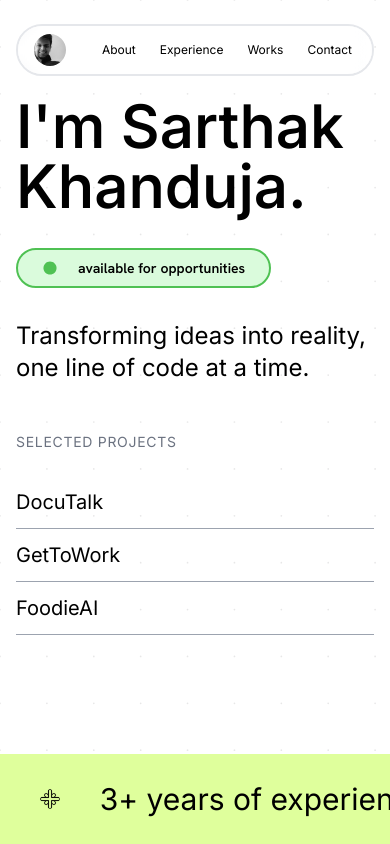
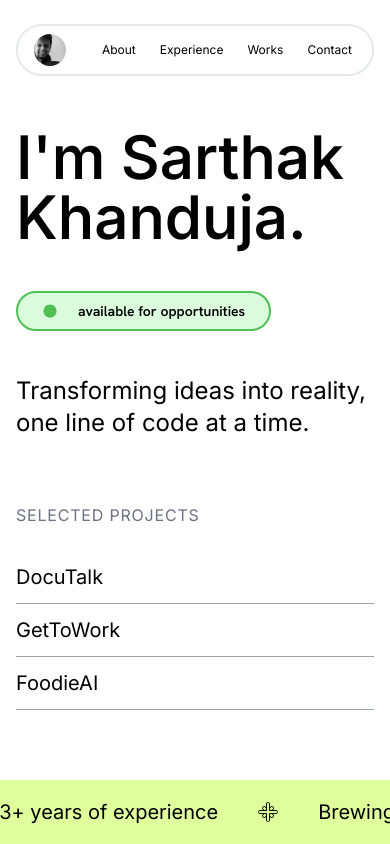
Before and after one commit to sarthakkhanduja/portfolio, a React (Vite) app in the folder client/: page / in a window 390 px wide. Shown: the top 844 px of the page. Built offline with nearby package versions, Linux system fonts and the light colour scheme.

Commit message:
Fixed Home Page Responsiveness

```diff
--- a/client/src/components/Home.tsx
+++ b/client/src/components/Home.tsx
@@ -44,7 +44,7 @@ function Home({onScrollToHome, onScrollToExperience, onScrollToWorks, onScrollTo
     };
 
     return (
-        <div className="w-full min-h-screen flex flex-col bg-cover bg-center" style={{ backgroundImage: `url(${backgroundImage})` }}>
+        <div className="w-full min-h-screen flex flex-col">
 
             {/* Navbar */}
            <div className={`z-10 fixed top-0 left-0 w-full flex flex-row flex-grow items-center py-6 px-4 md:px-10 justify-center transition-all duration-300 ${hideNav ? 'md:hidden' : ''} `}>
@@ -55,7 +55,7 @@ function Home({onScrollToHome, onScrollToExperience, onScrollToWorks, onScrollTo
                         <h5 className="hidden md:block font-display text-xl">sarthakkhanduja. </h5>
                     </div>
 
-                    <div className={`flex-row flex justify-end items-center  py-2 rounded-[2rem] transition-all duration-300  backdrop-blur-md bg-white/50 pr-2 md:pr-0`}>
+                    <div className={`flex-row flex justify-end items-center py-2 rounded-[2rem] transition-all duration-300  backdrop-blur-md bg-white/50 pr-2 md:pr-0`}>
                         <NavbarListItem label="About" onClick={() => setActiveComponent(<About onClose={handleClose} />)} />
                         <NavbarListItem label="Experience" onClick={onScrollToExperience} />
                         <NavbarListItem label="Works" onClick={onScrollToWorks} />
@@ -65,9 +65,9 @@ function Home({onScrollToHome, onScrollToExperience, onScrollToWorks, onScrollTo
             </div>
 
             {/* Main Content */}
-            <div className={`flex-grow flex flex-col md:flex-row md:justify-around w-full md:items-center px-4 md:px-6 transition-all duration-300  ${activeComponent ? 'blur-md' : ''}`}>
+            <div className={`flex-grow flex flex-col gap-4 sm:gap-0 justify-center md:flex-row md:justify-around w-full md:items-center px-4 md:px-6 transition-all duration-300  ${activeComponent ? 'blur-md' : ''}`}>
 
-                <div className="flex flex-col pb-2 mt-24 lg:mt-12 md:w-3/5 ">
+                <div className="flex flex-col gap-3 sm:gap-0 pb-2 mt-24 lg:mt-12 md:w-3/5 ">
                     <div className="flex flex-col pb-8 text-6xl sm:text-7xl lg:text-9xl">
                         <p className="font-display font-custom">I'm Sarthak</p>
                         <p className="font-display font-custom ">Khanduja.</p>
@@ -87,7 +87,7 @@ function Home({onScrollToHome, onScrollToExperience, onScrollToWorks, onScrollTo
 
                 <div className="flex h-full md:w-2/6 mt-10 md:mt-6 mb-10 md:mb-0">
                     <div className="w-full">
-                        <div className="font-display text-sm md:text-xl tracking-wider text-gray-500">
+                        <div className="font-display text-base md:text-xl tracking-wider text-gray-500">
                             <p>SELECTED PROJECTS</p>
                         </div>
                         <div className="mt-6 text-xl md:text-2xl font-display">
@@ -100,7 +100,7 @@ function Home({onScrollToHome, onScrollToExperience, onScrollToWorks, onScrollTo
             </div>
 
             {/* Footer Marquee */}
-            <div className={`h-[90px] z-1 w-full bg-[#DFFF9C] flex justify-center items-center font-bold transition-all duration-300 ${activeComponent ? 'blur-md' : ''}`}>
+            <div className={`h-16 sm:h-[90px] z-1 w-full bg-[#DFFF9C] flex justify-center items-center font-bold transition-all duration-300 ${activeComponent ? 'blur-md' : ''}`}>
                 <Marquee autoFill={true}>
                     <MarqueeItem label="Based in Toronto, ON" />
                     <MarqueeItem label="3+ years of experience" />
--- a/client/src/components/MarqueeItem.tsx
+++ b/client/src/components/MarqueeItem.tsx
@@ -6,7 +6,7 @@ type MarqueeItemProps = {
 
 function MarqueeItem(props: MarqueeItemProps) {
     return(
-        <div className="flex flex-row font-display justify-between items-center text-3xl ">
+        <div className="flex flex-row font-display justify-between items-center text-xl sm:text-3xl">
             <p className="px-8 z-1">{props.label}</p>
             <img src={bulletImg} className="h-5 w-5 rounded-full object-cover mx-2" alt="Bullet"/>
         </div>
--- a/client/src/components/ProjectDocuTalk.tsx
+++ b/client/src/components/ProjectDocuTalk.tsx
@@ -78,9 +78,8 @@ function ProjectDocuTalk() {
                 </div>
                 </div>
 
-                <div className=" bg-white w-full flex justify-center items-center flex-col ">
-                    <div
-                        className="w-full rounded-xl -mt-[8rem] px-4 md:p-20 bg-gradient-to-b from-black via-black to-white">
+                <div className="bg-gradient-to-b from-black via-gray-800 to-black w-full flex justify-center items-center flex-col ">
+                    <div className="w-full rounded-xl shrink-0 -mt-[8rem] px-4 md:p-20">
                         <img className="rounded-3xl" src={screenshot} alt="Screenshot" />
                     </div>
                     <div className="md:-mt-24 p-8 sm:p-16 font-display font-custom">
--- a/client/src/components/ProjectFoodieAI.tsx
+++ b/client/src/components/ProjectFoodieAI.tsx
@@ -76,13 +76,12 @@ function ProjectFoodieAI() {
                 </div>
                 </div>
 
-                <div className=" bg-white w-full flex justify-center items-center flex-col">
-                    <div
-                        className="w-full rounded-xl -mt-[8rem] px-4 md:p-20 bg-gradient-to-b from-[#aa32c2] via-[#aa32c2] to-white">
+                <div className="bg-gradient-to-b from-[#aa32c2] via-[#417abb] to-[#41adbb] w-full flex justify-center items-center flex-col">
+                    <div className="w-full rounded-xl shrink-0 -mt-[8rem] px-4 md:p-20">
                         <img className="rounded-3xl" src={screenshot} alt="Screenshot" />
                     </div>
 
-                    <div className="md:-mt-20 p-16  font-display font-custom">
+                    <div className="md:-mt-20 p-16 font-display font-custom">
                         <p className="text-l md:text-5xl bg-gradient-to-r from-gray-800 to-gray-600 text-transparent bg-clip-text">
                             Leftover Recipes on your fingertips.
                         </p>
--- a/client/src/components/ProjectGetToWork.tsx
+++ b/client/src/components/ProjectGetToWork.tsx
@@ -72,9 +72,8 @@ function ProjectGetToWork() {
                 </div>
             </div>
 
-            <div className=" bg-white w-full flex justify-center items-center flex-col">
-                <div
-                    className="w-full rounded-xl -mt-[8rem] px-4 md:p-20 bg-gradient-to-b from-[#3C0AA5] via-[#3C0AA5] to-white">
+            <div className="bg-gradient-to-b from-[#3C0AA5] via-[#3C0AA5] to-whitew-full flex justify-center items-center flex-col">
+                <div className="w-full rounded-xl shrink-0 -mt-[8rem] px-4 md:p-20">
                     <img className="rounded-3xl" src={screenshot} alt="Screenshot" />
                 </div>
                 <div className="md:-mt-24 p-16 font-display font-custom">
```
